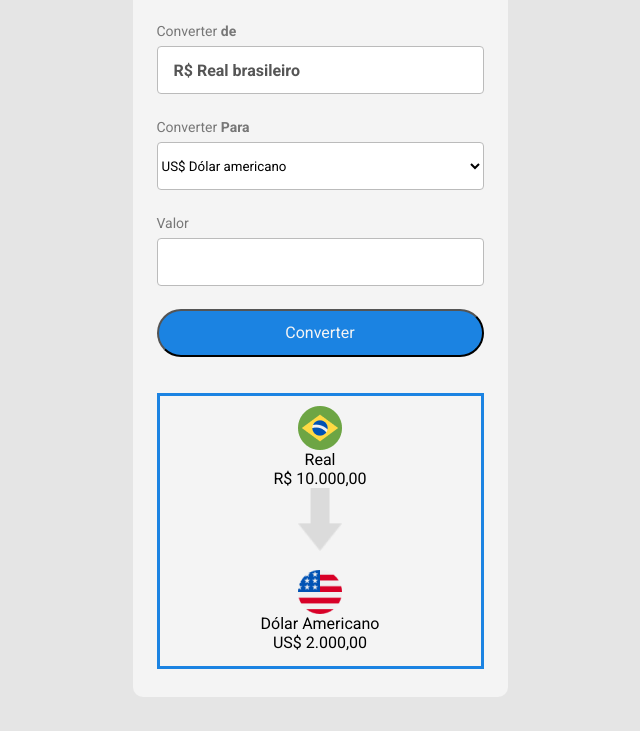
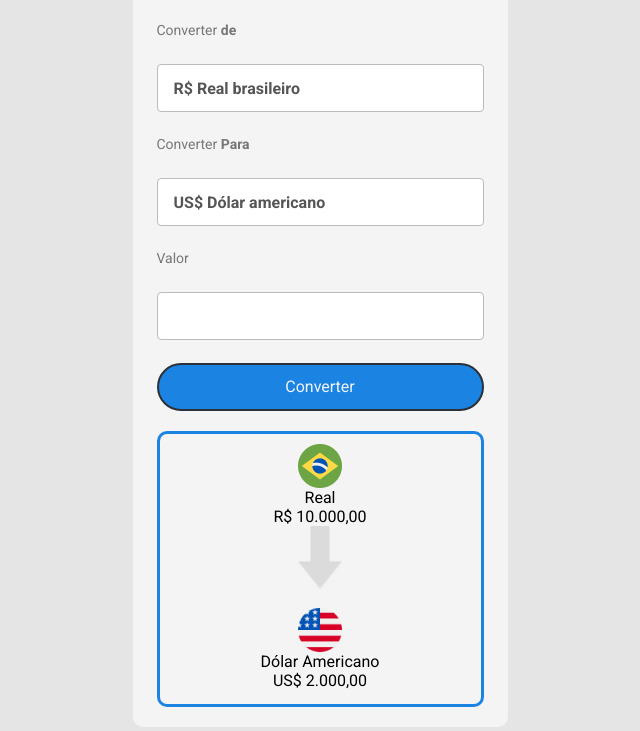
Before and after one commit to welinsonmacedo/currency-converter, a plain HTML site: page index.html in a window 1280 px wide. Shown: the part 169-900 px from the top of the page, without its empty margins (320-960 px from the left). Before the commit the page ends 866 px from the top, so only its background shows below. Drawn offline with Linux system fonts and the light colour scheme.

Commit message:
Ajustes css
Ajustes css

```diff
--- a/index.html
+++ b/index.html
@@ -22,14 +22,14 @@
         </div>
         <main>
             <section>
-                <span class="sub-titles">Converter <b> de</b></span> </br>
+                <p class="sub-titles">Converter <b> de</b></p> </br>
                 <div class="container-moedas">
                     <p class="title-moedas"> <span> R$</span> Real brasileiro<p>
                 </div>
 
             </section>
             <section>
-                <span class="sub-titles">Converter <b> Para</b></span></br>
+                <p class="sub-titles">Converter <b> Para</b></p></br>
                 <select name="" id="optionsMoedas" class="container-moedas" >
                     <option value="" class="title-moedas"> US$ Dólar americano</option>
                     <option value="" class="title-moedas">€ Euro</option>
@@ -38,8 +38,8 @@
                 </label>
             </section>
             <section>
-                <span class="sub-titles">Valor</span></br>
-                <input type="number" name="" id="" class="container-moedas">
+                <p class="sub-titles">Valor</p></br>
+                <input type="number" name=""  class="container-moedas" id="valor" >
 
             </section>
             <section>
--- a/style.css
+++ b/style.css
@@ -16,7 +16,7 @@ main {
 
 #container {
     width: 375px;
-    height: 766px;
+    height: 796px;
     margin: 0 auto;
     margin-top: 100px;
     background-color: #F4F4F4;
@@ -59,8 +59,16 @@ main {
     border: 1px solid #BBBBBB;
     border-radius: 4px;
     margin: 6px 0 23px 0;
+    appearance: none;
 }
-
+#optionsMoedas{
+    padding: 15px 150px 15px 16px;
+    font-style: normal;
+    font-weight: 700;
+    font-size: 16px;
+    line-height: 18px;
+    color: #555555;
+}
 .title-moedas {
     padding: 15px 178px 15px 16px;
     font-style: normal;
@@ -80,18 +88,31 @@ main {
     font-size: 16px;
     line-height: 18px;
     color: #F4F4F4;
+    border: none;
 }
-
+#button,#container-header,.container-moedas:hover{
+   border: 2px solid rgb(43, 49, 56);
+}
 #container-result {
     border: 3px solid #1B83E2;
     width: 327px;
     height: 276px;
-    margin-top: 36px;
+    margin-top: 20px;
     display: flex;
     flex-direction: column;
     align-items: center;
     padding-top: 10px;
+    border-radius: 10px;
 }
 #container-result img{
     width: 44px;
 }
+#valor{
+    padding: 15px 16px 15px 16px;
+    font-style: normal;
+    font-weight: 700;
+    font-size: 16px;
+    line-height: 18px;
+    color: #555555;
+
+}
```
